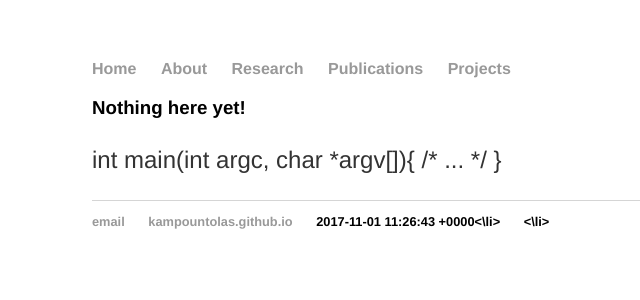
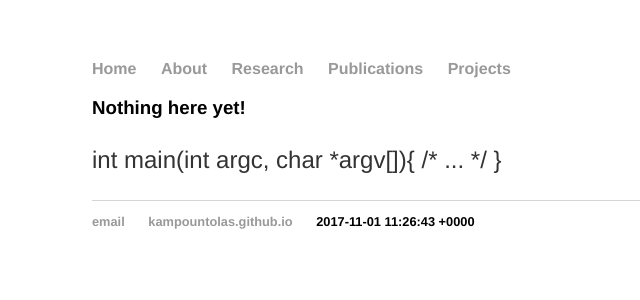
Before and after one commit to kampountolas/kampountolas.github.io, a Jekyll site: the page built from index.html, in a window 1280 px wide. Shown: the top 300 px of the page, without its empty margins (100-740 px from the left). Built offline with Jekyll 4.4.1, drawn with Linux system fonts in a browser that asks for light colours.

Commit message:
Update default.html

```diff
--- a/_layouts/default.html
+++ b/_layouts/default.html
@@ -24,8 +24,8 @@
 	    		<ul>
 	        		<li><a href="mailto:k.ampountolas@gmail.com">email</a></li>
 	        		<li><a href="https://kampountolas.github.io/">kampountolas.github.io</a></li>
-				<li>{{ site.time }}<\li>
-				<li>{{ page.date }}<\li>
+				<li>{{ site.time }}</li>
+				<li>{{ page.date }}</li>
 				</ul>
 			</footer>
 		</body>
```
